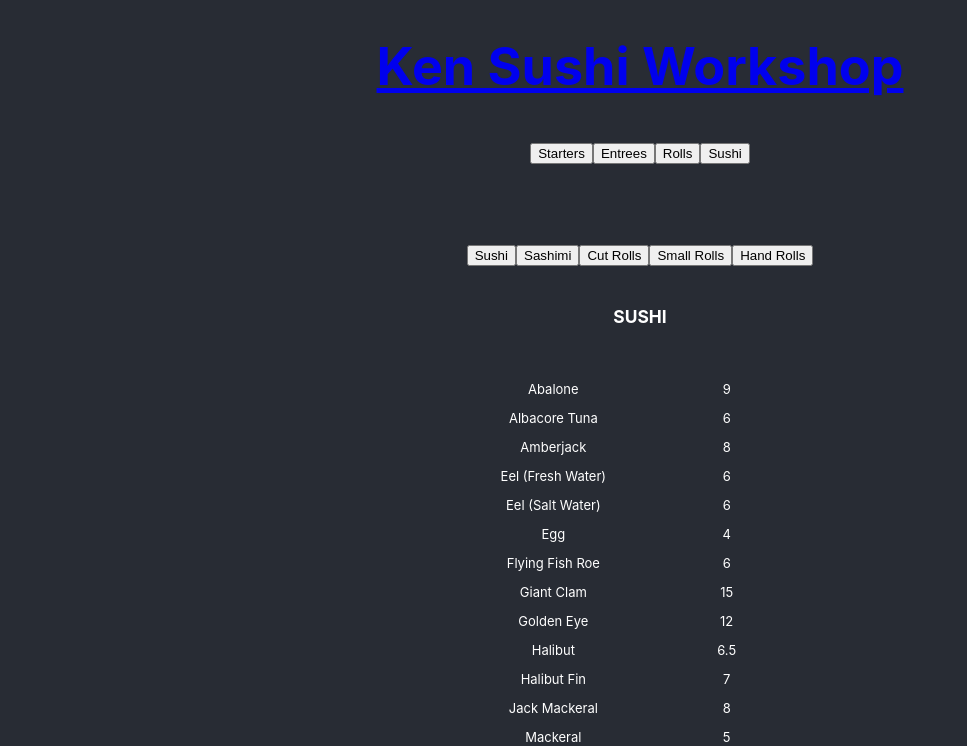
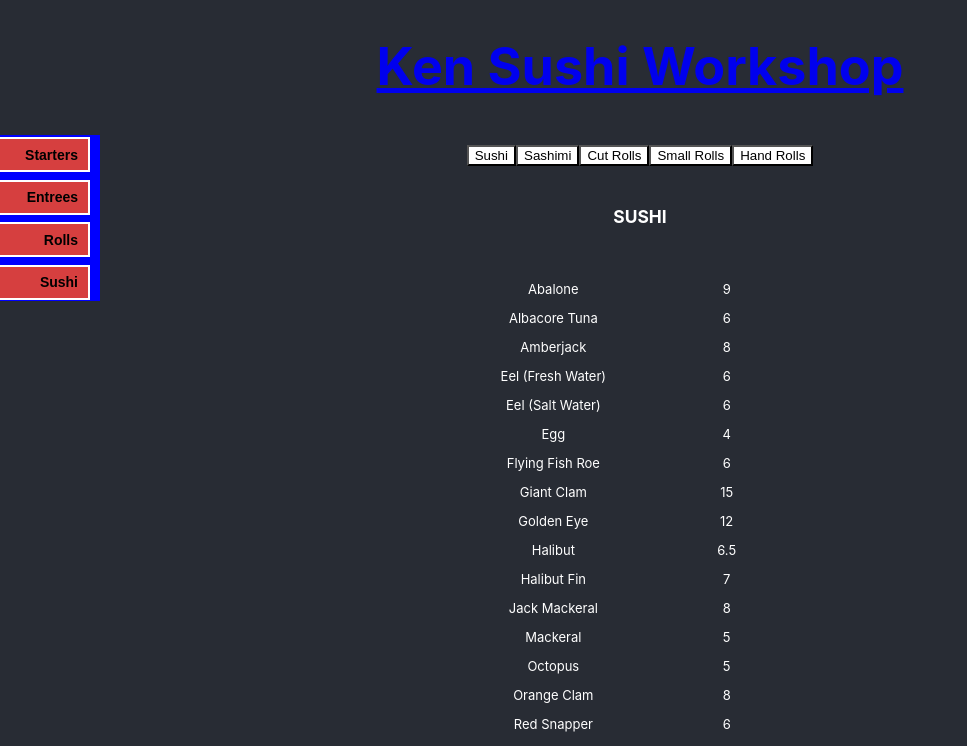
Before and after one commit to JinseiNai/Ken-Sushi, a React (Create React App) app in the folder ksw/: page /sushi in a window 1280 px wide. Shown: the top 746 px of the page, without its empty margins (0-967 px from the left). Built offline with nearby package versions, Linux system fonts and the light colour scheme.

Commit message:
applying onhover nav

```diff
--- a/ksw/src/App.css
+++ b/ksw/src/App.css
@@ -14,7 +14,7 @@
 }
 
 .title {
-  height: 200px;
+  height: 100px;
 }
 
 /* h1 {
@@ -26,3 +26,49 @@
   padding-bottom: 5%;
   height: 100%;
 }
+
+/* Navigation Buttons */
+.hoverNav {
+  position:fixed;
+  left: 0;
+  z-index: 1;
+  background-color: blue;
+  height: 166px;
+  width: 100px;
+}
+
+.nav {
+  position: fixed;
+  left: -10px;
+  z-index: 1;
+  overflow-x: hidden;
+  transition: 0.5s;
+  /* display: none; */
+}
+
+.nav a {
+  display: block;
+}
+
+.nav button {
+  width: 100px;
+  height: 35px;
+  text-align: right;
+  font-size: 14px;
+  font-weight: bolder;
+  margin-bottom: 5px;
+  padding-right: 10px;
+  background-color: rgb(214, 63, 63);
+  border: 2px solid white;
+}
+
+/* ------------------ */
+
+/* Sub Navigation Buttons */
+.subNav {
+  background-color: white;
+}
+
+/* ------------------ */
+
+/* Media Screen */
--- a/ksw/src/App.js
+++ b/ksw/src/App.js
@@ -12,6 +12,9 @@ class App extends React.Component {
     super(props);
     this.state = {
 
+    // openNav() {
+    //   document.getElementById("nav").style.display = "block";
+    // }
     }
   }
 
@@ -25,7 +28,9 @@ class App extends React.Component {
                 <Link to="/">
                   <h1>Ken Sushi Workshop</h1>
                 </Link>
-                <div className="nav">
+              </div>
+              <div onMouseOver={this.openNav} className="hoverNav">
+                <div className="nav" id="nav">
                     <Link to="/starters">
                       <button>Starters</button>
                     </Link>
--- a/ksw/src/components/menu/pages/starters.js
+++ b/ksw/src/components/menu/pages/starters.js
@@ -20,13 +20,13 @@ class StartersPage extends React.Component {
                         <div>
                             <p>STARTERS</p>
                             <Link to="/starters">
-                                <button>Salad/Soups</button>
+                                <button className="subNav">Salad/Soups</button>
                             </Link>
                             <Link to="/appetizers">
-                                <button>Appetizers</button>
+                                <button className="subNav">Appetizers</button>
                             </Link>
                             <Link to="tapas">
-                                <button>Tapas</button>
+                                <button className="subNav">Tapas</button>
                             </Link>
                         </div>
                         <div className="menu">
--- a/ksw/src/components/menu/pages/sushi-list.js
+++ b/ksw/src/components/menu/pages/sushi-list.js
@@ -21,19 +21,19 @@ class SushiList extends React.Component {
                     <div className="container">
                         <div>
                             <Link to="/sushi">
-                                <button>Sushi</button>
+                                <button className="subNav">Sushi</button>
                             </Link>
                             <Link to="/sashimi">
-                                <button>Sashimi</button>
+                                <button className="subNav">Sashimi</button>
                             </Link>
                             <Link to="/cut-rolls">
-                                <button>Cut Rolls</button>
+                                <button className="subNav">Cut Rolls</button>
                             </Link>
                             <Link to="/small-rolls">
-                                <button>Small Rolls</button>
+                                <button className="subNav">Small Rolls</button>
                             </Link>
                             <Link to="/hand-rolls">
-                                <button>Hand Rolls</button>
+                                <button className="subNav">Hand Rolls</button>
                             </Link>
                         </div>
                         <div className="menu">
```
Lines whose indentation alone changed are shown as unchanged.
